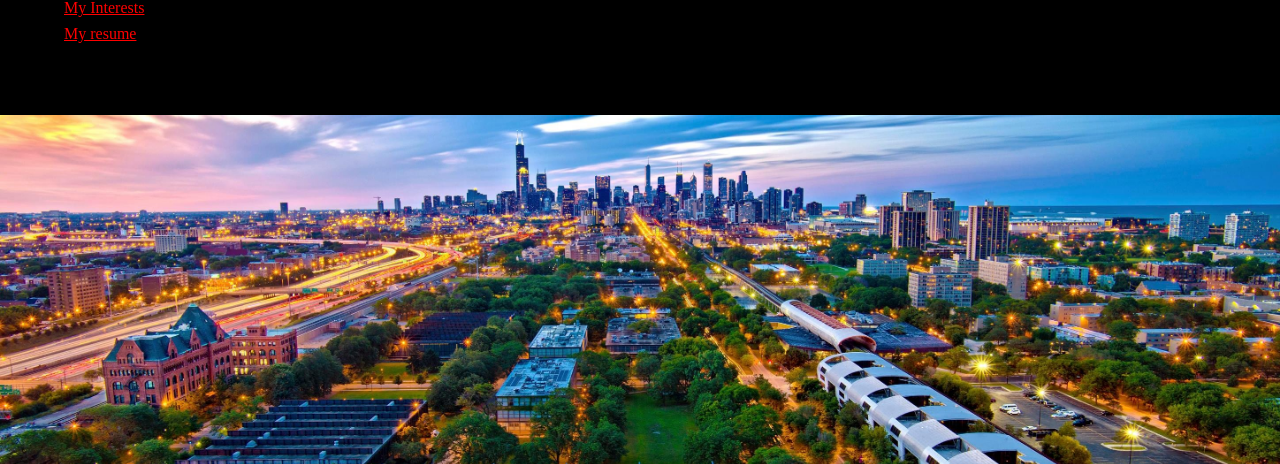
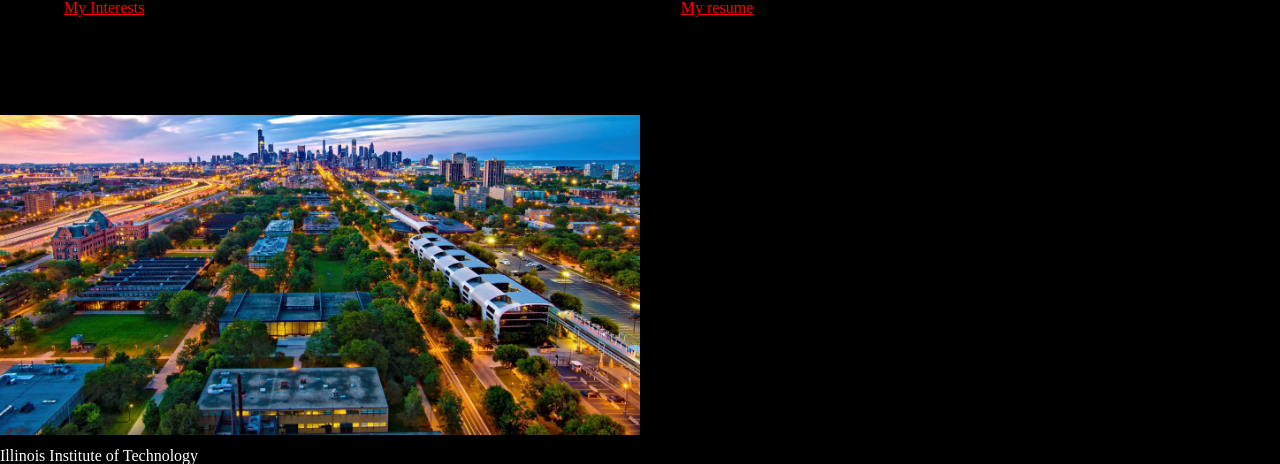
Before and after one commit to rmcbrien1/mysite, a plain HTML site: page index.html in a window 1280 px wide. Shown: the part 66-530 px from the top of the page. Drawn offline with Linux system fonts and the light colour scheme; a web font is replaced by a local one.

Commit message:
Adding media query and and figue, figcaption

```diff
--- a/css/screen.css
+++ b/css/screen.css
@@ -52,7 +52,7 @@ p {
   margin: 1.5em;
 }
 img {
-  width: 100%;
+  width: 50%;
 }
 
 .nav-bar {
@@ -123,3 +123,22 @@ h4 {
   justify-content: space-between;
   column-gap: 5.6em;
 }
+
+/*Meda queries */
+figure {
+  position: relative;
+}
+figcaption {
+  position: relative;
+}
+
+@media screen and (min-width: 25.625em) {
+  .nav-bar ul {
+    display: flex;
+    gap: 0.6em;
+  }
+  .nav-bar ul > li {
+    flex: 1 0 auto;
+  }
+
+}
```
